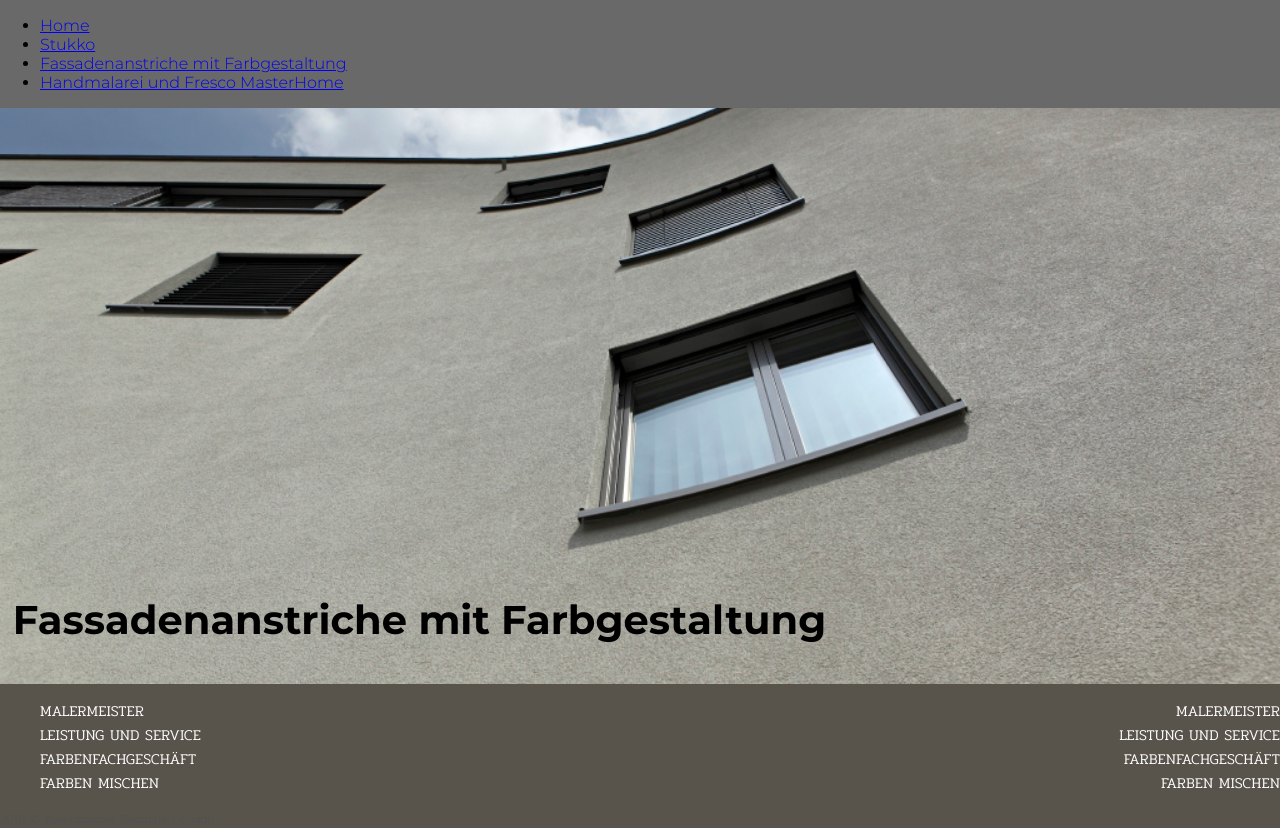
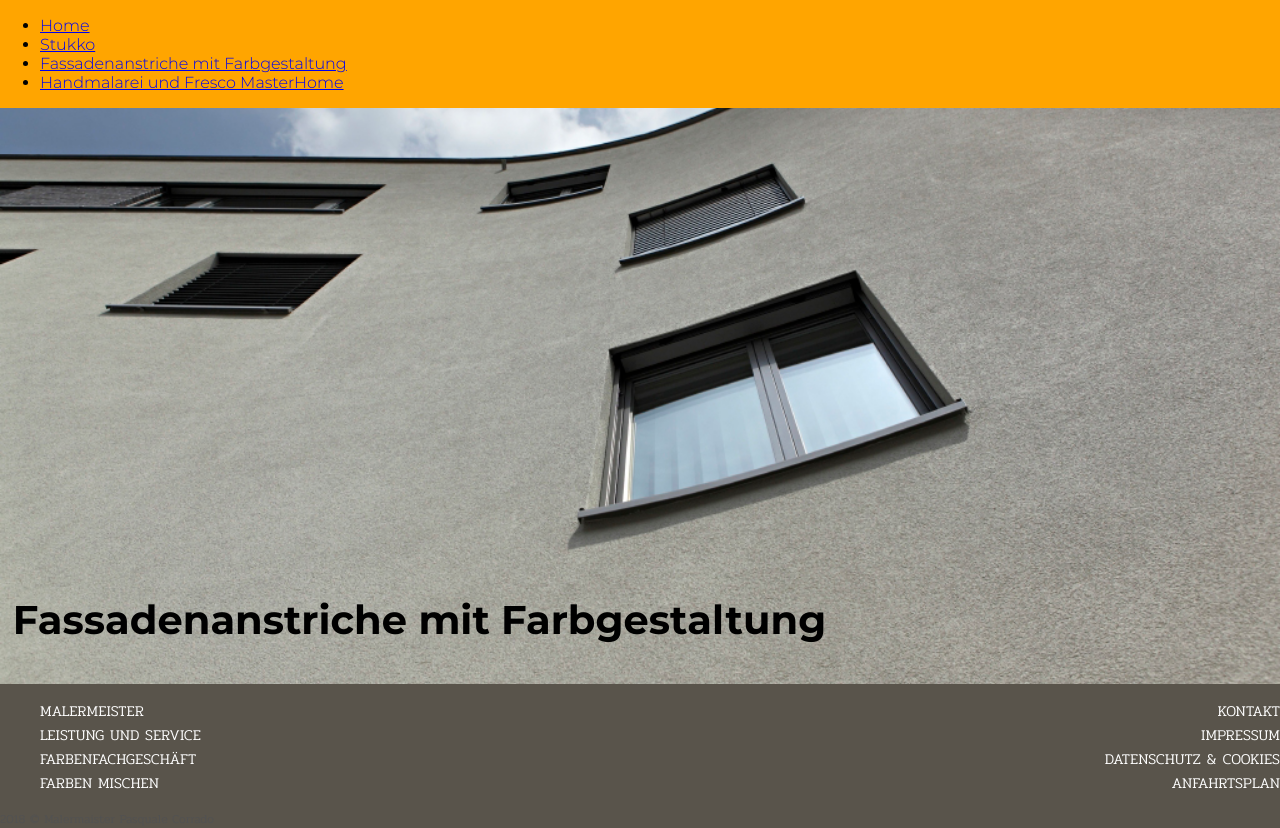
Before and after one commit to ninopasquale/wifi-jwe19, a plain HTML site: page maler/index.html in a window 1280 px wide. Drawn offline with Linux system fonts and the light colour scheme.

Commit message:
Wifi HTML CSS3 Media Konfig

```diff
--- a/maler/css/base.css
+++ b/maler/css/base.css
@@ -50,13 +50,14 @@ html, body {
 
 body {
   font-family: var(--base-fontM);
-  /* font-family: 'Roboto', sans-serif; */
   font-size: 100%;
-  background: var(--grey);
+  background: orange;
   display: flex;
   flex-flow: column;
   min-height: 100vh;
 }
+
+
 
 html * {
   box-sizing: border-box;
@@ -109,25 +110,19 @@ footer {
 }
 
 footer .footer-top {
-  display: flex;
 }
 
 footer .footer-left {
-  flex: 1;
-  text-align: left;
-  text-transform: uppercase;
 }
 
 footer .footer-right {
-  flex: 1;
-  text-align: right;
-  text-transform: uppercase;
 }
 
 footer a {
   font-family: var(--base-fontP);
   text-decoration: none;
   color: var(--grey-light);
+  text-transform: uppercase;
 }
 
 footer .footer-bottom {
@@ -142,3 +137,25 @@ footer ul {
 li {
   background:none;
 }
+
+@media screen and (min-width: 576px) {
+  footer .footer-top {
+     display: flex;
+  }
+  footer .footer-left,
+  footer .footer-right {
+     flex: 1;
+  }
+  footer .footer-right {
+     text-align: right;
+  }
+}
+
+@media screen and (min-width: 768px) {
+}
+
+@media screen and (min-width: 992px) {
+}
+
+@media screen and (min-width: 1200px) {
+}
--- a/maler/index.html
+++ b/maler/index.html
@@ -58,16 +58,16 @@
         <nav class="footer-right">
           <ul>
             <li>
-              <a href="#">Malermeister</a>
+              <a href="#">Kontakt</a>
             </li>
             <li>
-              <a href="#">Leistung und Service</a>
+              <a href="#">Impressum</a>
             </li>
             <li>
-              <a href="#">Farbenfachgeschäft</a>
+              <a href="#">Datenschutz &amp; Cookies</a>
             </li>
             <li>
-              <a href="#">Farben mischen</a>
+              <a href="#">Anfahrtsplan</a>
             </li>
           </ul>
 
```
